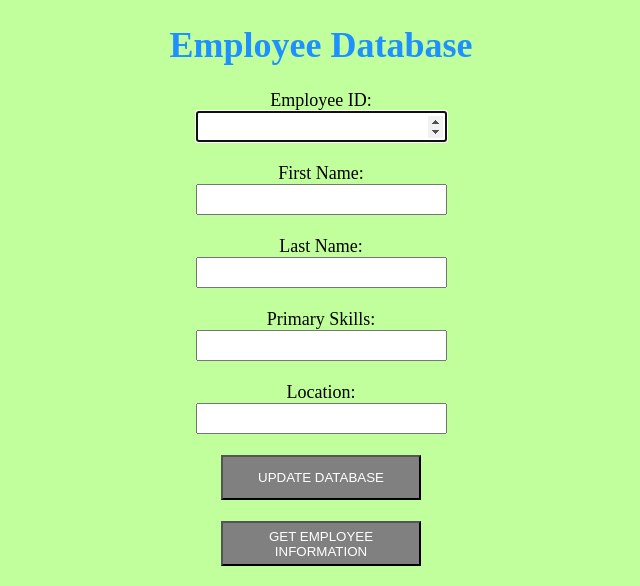
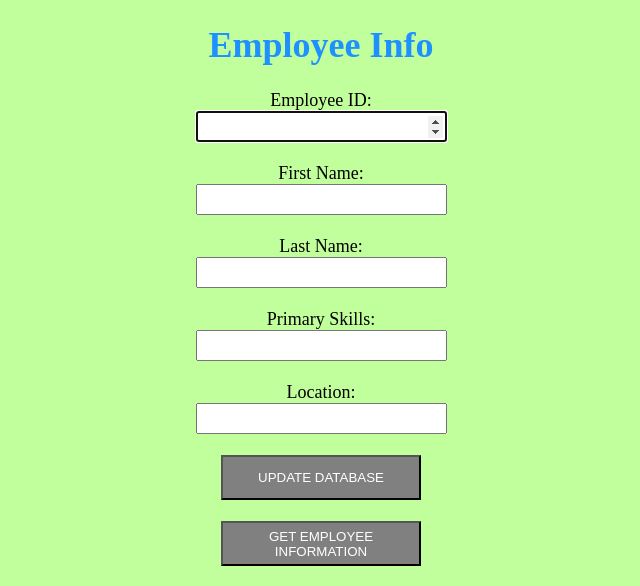
Before and after one commit to safeerahmad5900/K8s-cluster-deploying-containerized-stateless-applications, a Flask app: page / in a window 1280 px wide. Shown: the top 586 px of the page, without its empty margins (319-959 px from the left). Run offline with Flask 2, Linux system fonts and the light colour scheme.

Commit message:
For Versinoing

```diff
--- a/WebSiteDocker/templates/addemp.html
+++ b/WebSiteDocker/templates/addemp.html
@@ -6,7 +6,7 @@
 <center>
 	<font color="black" size="4" style="font-family: avenir">
 
-		<h1 style="color: DodgerBlue">Employee Database</h1>
+		<h1 style="color: DodgerBlue">Employee Info</h1>
 		<body style="background: {{ color }};" >
 
 			<form action="/addemp" autocomplete="on" method = "POST" enctype="multipart/form-data">
--- a/k8Deployment/database/replicaset.yaml
+++ b/k8Deployment/database/replicaset.yaml
@@ -16,7 +16,7 @@ spec:
     spec:
       containers:
       - name: mysql-container
-        image: 634809228531.dkr.ecr.us-east-1.amazonaws.com/db_mysql:v0.1
+        image: 6634809228531.dkr.ecr.us-east-1.amazonaws.com/db_mysql:v0.1
         ports:
         - containerPort: 3306
         env:
```
